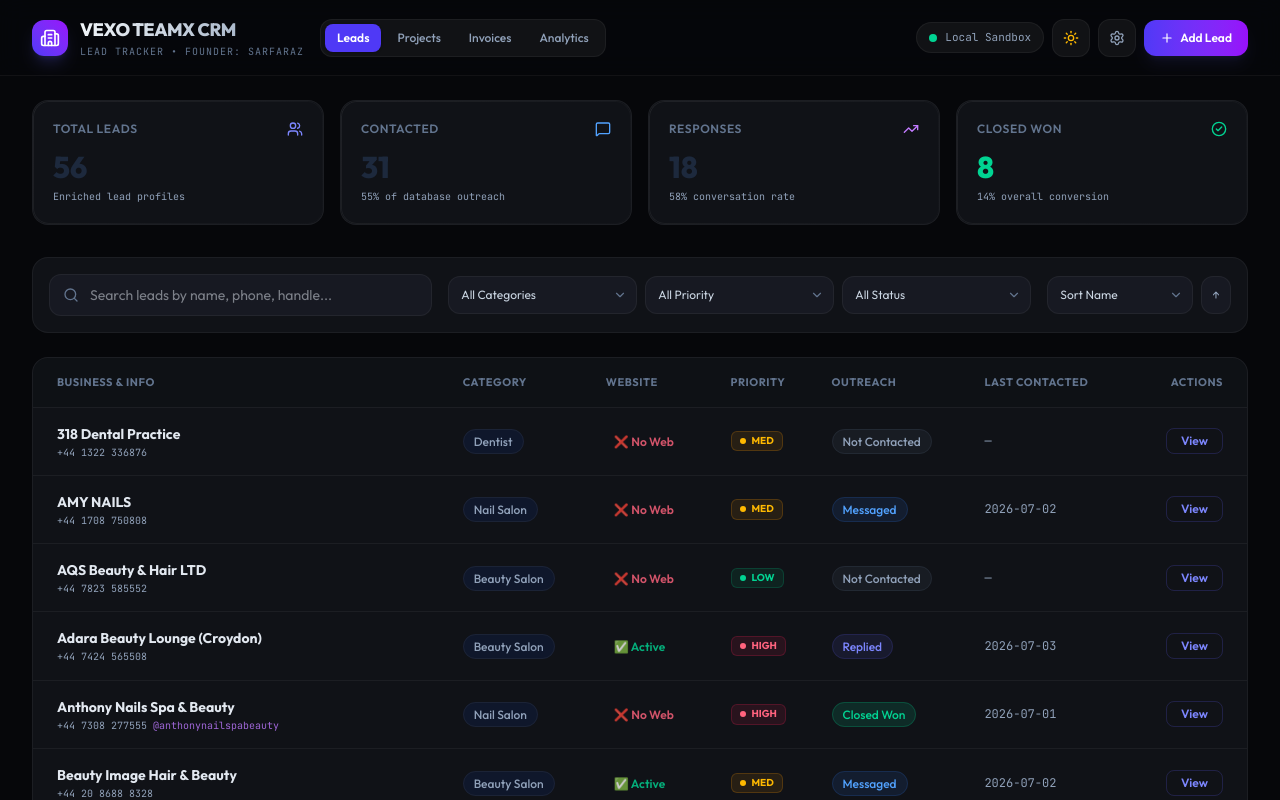
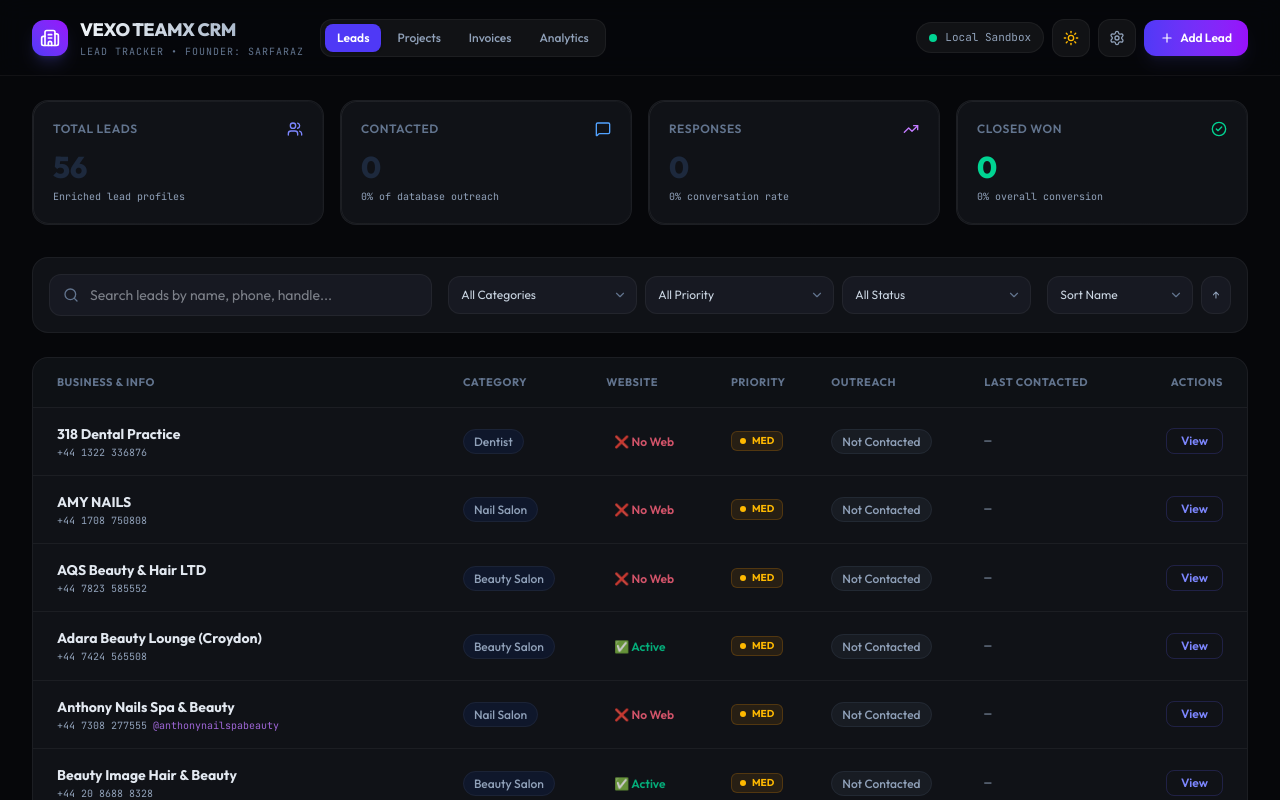
Before and after one commit to Sarfaraz2006/VEXO-CRM, a React (Vite) app: page / in a window 1280 px wide. Shown: the top 800 px of the page. Built offline with nearby package versions, Linux system fonts and the light colour scheme.

Commit message:
Clean up seed data default statuses and add Reset to Default CSV button in Settings

```diff
--- a/src/App.jsx
+++ b/src/App.jsx
@@ -583,6 +583,15 @@ export default function App() {
     document.body.appendChild(link);
     link.click();
     link.remove();
+  };
+
+  const handleResetToDefault = () => {
+    if (window.confirm("Kya aap sach mein CRM data ko reset karke original clean CSV data se restore karna chahte hain? Sabhi changes lost ho jayenge.")) {
+      localStorage.removeItem('leads_crm_data');
+      setLeads(seedLeadsData);
+      showToast('🔄 CRM data reset to default clean CSV values!');
+      setIsSettingsOpen(false);
+    }
   };
 
   return (
@@ -1791,7 +1800,7 @@ export default function App() {
                 )}
 
                 {/* CSV export utilities */}
-                <div className="pt-3 border-t border-white/5">
+                <div className="pt-3 border-t border-white/5 space-y-2">
                   <label className="block text-[10px] text-slate-500 font-mono tracking-wider uppercase mb-1.5">Backup Tools</label>
                   <button
                     type="button"
@@ -1800,6 +1809,14 @@ export default function App() {
                   >
                     <Download className="w-3.5 h-3.5" />
                     Download Vexo TeamX CRM Data as CSV (.csv)
+                  </button>
+                  <button
+                    type="button"
+                    onClick={handleResetToDefault}
+                    className="w-full bg-rose-500/10 hover:bg-rose-500/20 border border-rose-500/20 text-rose-400 py-2 px-4 rounded-xl text-xs font-semibold flex items-center justify-center gap-2 transition"
+                  >
+                    <RefreshCw className="w-3.5 h-3.5" />
+                    Reset to Default Clean CSV Data
                   </button>
                 </div>
 
--- a/src/seedLeads.json
+++ b/src/seedLeads.json
@@ -7,9 +7,9 @@
     "category": "hair salon",
     "website_status": "no",
     "instagram_handle": "",
-    "priority": "HIGH",
-    "outreach_status": "Closed Won",
-    "last_contacted": "2026-07-01",
+    "priority": "MED",
+    "outreach_status": "Not Contacted",
+    "last_contacted": "",
     "notes": "Migrated lead",
     "follow_up_date": ""
   },
@@ -21,7 +21,7 @@
     "category": "hair salon",
     "website_status": "no",
     "instagram_handle": "",
-    "priority": "LOW",
+    "priority": "MED",
     "outreach_status": "Not Contacted",
     "last_contacted": "",
     "notes": "Migrated lead",
@@ -50,8 +50,8 @@
     "website_status": "no",
     "instagram_handle": "",
     "priority": "MED",
-    "outreach_status": "Messaged",
-    "last_contacted": "2026-07-02",
+    "outreach_status": "Not Contacted",
+    "last_contacted": "",
     "notes": "Migrated lead",
     "follow_up_date": ""
   },
@@ -77,11 +77,11 @@
     "category": "beauty salon",
     "website_status": "no",
     "instagram_handle": "",
-    "priority": "HIGH",
-    "outreach_status": "Replied",
-    "last_contacted": "2026-07-03",
+    "priority": "MED",
+    "outreach_status": "Not Contacted",
+    "last_contacted": "",
     "notes": "Migrated lead",
-    "follow_up_date": "2026-07-15"
+    "follow_up_date": ""
   },
   {
     "id": "lead_7",
@@ -92,8 +92,8 @@
     "website_status": "no",
     "instagram_handle": "",
     "priority": "MED",
-    "outreach_status": "Messaged",
-    "last_contacted": "2026-07-02",
+    "outreach_status": "Not Contacted",
+    "last_contacted": "",
     "notes": "Migrated lead",
     "follow_up_date": ""
   },
@@ -105,9 +105,9 @@
     "category": "hair salon",
     "website_status": "no",
     "instagram_handle": "",
-    "priority": "HIGH",
-    "outreach_status": "Closed Won",
-    "last_contacted": "2026-07-01",
+    "priority": "MED",
+    "outreach_status": "Not Contacted",
+    "last_contacted": "",
     "notes": "Migrated lead",
     "follow_up_date": ""
   },
@@ -134,8 +134,8 @@
     "website_status": "no",
     "instagram_handle": "",
     "priority": "MED",
-    "outreach_status": "Messaged",
-    "last_contacted": "2026-07-02",
+    "outreach_status": "Not Contacted",
+    "last_contacted": "",
     "notes": "Migrated lead",
     "follow_up_date": ""
   },
@@ -147,11 +147,11 @@
     "category": "beauty salon",
     "website_status": "no",
     "instagram_handle": "",
-    "priority": "HIGH",
-    "outreach_status": "Replied",
-    "last_contacted": "2026-07-03",
+    "priority": "MED",
+    "outreach_status": "Not Contacted",
+    "last_contacted": "",
     "notes": "Migrated lead",
-    "follow_up_date": "2026-07-15"
+    "follow_up_date": ""
   },
   {
     "id": "lead_12",
@@ -161,7 +161,7 @@
     "category": "hair salon",
     "website_status": "no",
     "instagram_handle": "",
-    "priority": "LOW",
+    "priority": "MED",
     "outreach_status": "Not Contacted",
     "last_contacted": "",
     "notes": "Migrated lead",
@@ -176,8 +176,8 @@
     "website_status": "no",
     "instagram_handle": "",
     "priority": "MED",
-    "outreach_status": "Messaged",
-    "last_contacted": "2026-07-02",
+    "outreach_status": "Not Contacted",
+    "last_contacted": "",
     "notes": "Migrated lead",
     "follow_up_date": ""
   },
@@ -189,7 +189,7 @@
     "category": "hair salon",
     "website_status": "no",
     "instagram_handle": "",
-    "priority": "LOW",
+    "priority": "MED",
     "outreach_status": "Not Contacted",
     "last_contacted": "",
     "notes": "Migrated lead",
@@ -203,9 +203,9 @@
     "category": "beauty salon",
     "website_status": "no",
     "instagram_handle": "",
-    "priority": "HIGH",
-    "outreach_status": "Closed Won",
-    "last_contacted": "2026-07-01",
+    "priority": "MED",
+    "outreach_status": "Not Contacted",
+    "last_contacted": "",
     "notes": "Migrated lead",
     "follow_up_date": ""
   },
@@ -217,11 +217,11 @@
     "category": "hair salon",
     "website_status": "no",
     "instagram_handle": "",
-    "priority": "HIGH",
-    "outreach_status": "Replied",
-    "last_contacted": "2026-07-03",
+    "priority": "MED",
+    "outreach_status": "Not Contacted",
+    "last_contacted": "",
     "notes": "Migrated lead",
-    "follow_up_date": "2026-07-15"
+    "follow_up_date": ""
   },
   {
     "id": "lead_17",
@@ -231,7 +231,7 @@
     "category": "hair salon",
     "website_status": "no",
     "instagram_handle": "",
-    "priority": "LOW",
+    "priority": "MED",
     "outreach_status": "Not Contacted",
     "last_contacted": "",
     "notes": "Migrated lead",
@@ -245,7 +245,7 @@
     "category": "hair salon",
     "website_status": "no",
     "instagram_handle": "",
-    "priority": "LOW",
+    "priority": "MED",
     "outreach_status": "Not Contacted",
     "last_contacted": "",
     "notes": "Migrated lead",
@@ -260,8 +260,8 @@
     "website_status": "no",
     "instagram_handle": "",
     "priority": "MED",
-    "outreach_status": "Messaged",
-    "last_contacted": "2026-07-02",
+    "outreach_status": "Not Contacted",
+    "last_contacted": "",
     "notes": "Migrated lead",
     "follow_up_date": ""
   },
@@ -287,11 +287,11 @@
     "category": "dentist",
     "website_status": "outdated",
     "instagram_handle": "",
-    "priority": "HIGH",
-    "outreach_status": "Replied",
-    "last_contacted": "2026-07-03",
+    "priority": "MED",
+    "outreach_status": "Not Contacted",
+    "last_contacted": "",
     "notes": "Website is not mobile responsive (missing viewport meta)",
-    "follow_up_date": "2026-07-15"
+    "follow_up_date": ""
   },
   {
     "id": "lead_22",
@@ -301,9 +301,9 @@
     "category": "dentist",
     "website_status": "broken",
     "instagram_handle": "",
-    "priority": "HIGH",
-    "outreach_status": "Closed Won",
-    "last_contacted": "2026-07-01",
+    "priority": "MED",
+    "outreach_status": "Not Contacted",
+    "last_contacted": "",
     "notes": "Website returned HTTP status 404",
     "follow_up_date": ""
   },
@@ -315,7 +315,7 @@
     "category": "dentist",
     "website_status": "no",
     "instagram_handle": "",
-    "priority": "LOW",
+    "priority": "MED",
     "outreach_status": "Not Contacted",
     "last_contacted": "",
     "notes": "No website listed on Google Maps",
@@ -344,8 +344,8 @@
     "website_status": "no",
     "instagram_handle": "",
     "priority": "MED",
-    "outreach_status": "Messaged",
-    "last_contacted": "2026-07-02",
+    "outreach_status": "Not Contacted",
+    "last_contacted": "",
     "notes": "No website listed on Google Maps",
     "follow_up_date": ""
   },
@@ -357,11 +357,11 @@
     "category": "beauty salon",
     "website_status": "outdated",
     "instagram_handle": "",
-    "priority": "HIGH",
-    "outreach_status": "Replied",
-    "last_contacted": "2026-07-03",
+    "priority": "MED",
+    "outreach_status": "Not Contacted",
+    "last_contacted": "",
     "notes": "Website is not mobile responsive (missing viewport meta)",
-    "follow_up_date": "2026-07-15"
+    "follow_up_date": ""
   },
   {
     "id": "lead_27",
@@ -371,7 +371,7 @@
     "category": "beauty salon",
     "website_status": "no",
     "instagram_handle": "",
-    "priority": "LOW",
+    "priority": "MED",
     "outreach_status": "Not Contacted",
     "last_contacted": "",
     "notes": "No website listed on Google Maps",
@@ -386,8 +386,8 @@
     "website_status": "no",
     "instagram_handle": "kirstysbeauty_room",
     "priority": "MED",
-    "outreach_status": "Messaged",
-    "last_contacted": "2026-07-02",
+    "outreach_status": "Not Contacted",
+    "last_contacted": "",
     "notes": "No dedicated website, lists Instagram profile",
     "follow_up_date": ""
   },
@@ -399,9 +399,9 @@
     "category": "beauty salon",
     "website_status": "no",
     "instagram_handle": "",
-    "priority": "HIGH",
-    "outreach_status": "Closed Won",
-    "last_contacted": "2026-07-01",
+    "priority": "MED",
+    "outreach_status": "Not Contacted",
+    "last_contacted": "",
     "notes": "No website listed on Google Maps",
     "follow_up_date": ""
   },
@@ -413,7 +413,7 @@
     "category": "beauty salon",
     "website_status": "no",
     "instagram_handle": "",
-    "priority": "LOW",
+    "priority": "MED",
     "outreach_status": "Not Contacted",
     "last_contacted": "",
     "notes": "No website listed on Google Maps",
@@ -427,11 +427,11 @@
     "category": "beauty salon",
     "website_status": "outdated",
     "instagram_handle": "",
-    "priority": "HIGH",
-    "outreach_status": "Replied",
-    "last_contacted": "2026-07-03",
+    "priority": "MED",
+    "outreach_status": "Not Contacted",
+    "last_contacted": "",
     "notes": "Website is not mobile responsive (missing viewport meta)",
-    "follow_up_date": "2026-07-15"
+    "follow_up_date": ""
   },
   {
     "id": "lead_32",
@@ -470,8 +470,8 @@
     "website_status": "outdated",
     "instagram_handle": "",
     "priority": "MED",
-    "outreach_status": "Messaged",
-    "last_contacted": "2026-07-02",
+    "outreach_status": "Not Contacted",
+    "last_contacted": "",
     "notes": "Website copyright year is outdated: 2022",
     "follow_up_date": ""
   },
@@ -497,9 +497,9 @@
     "category": "beauty salon",
     "website_status": "no",
     "instagram_handle": "",
-    "priority": "HIGH",
-    "outreach_status": "Closed Won",
-    "last_contacted": "2026-07-01",
+    "priority": "MED",
+    "outreach_status": "Not Contacted",
+    "last_contacted": "",
     "notes": "No website listed on Google Maps",
     "follow_up_date": ""
   },
@@ -512,8 +512,8 @@
     "website_status": "outdated",
     "instagram_handle": "snm.london.hair.studio",
     "priority": "MED",
-    "outreach_status": "Messaged",
-    "last_contacted": "2026-07-02",
+    "outreach_status": "Not Contacted",
+    "last_contacted": "",
     "notes": "Website is not mobile responsive (missing viewport meta)",
     "follow_up_date": ""
   },
@@ -525,7 +525,7 @@
     "category": "beauty salon",
     "website_status": "outdated",
     "instagram_handle": "",
-    "priority": "LOW",
+    "priority": "MED",
     "outreach_status": "Not Contacted",
     "last_contacted": "",
     "notes": "Website is not mobile responsive (missing viewport meta)",
@@ -539,7 +539,7 @@
     "category": "nail salon",
     "website_status": "no",
     "instagram_handle": "",
-    "priority": "LOW",
+    "priority": "MED",
     "outreach_status": "Not Contacted",
     "last_contacted": "",
     "notes": "No website listed on Google Maps",
@@ -554,8 +554,8 @@
     "website_status": "no",
     "instagram_handle": "",
     "priority": "MED",
-    "outreach_status": "Messaged",
-    "last_contacted": "2026-07-02",
+    "outreach_status": "Not Contacted",
+    "last_contacted": "",
     "notes": "No website listed on Google Maps",
     "follow_up_date": ""
   },
@@ -567,11 +567,11 @@
     "category": "nail salon",
     "website_status": "outdated",
     "instagram_handle": "",
-    "priority": "HIGH",
-    "outreach_status": "Replied",
-    "last_contacted": "2026-07-03",
+    "priority": "MED",
+    "outreach_status": "Not Contacted",
+    "last_contacted": "",
     "notes": "Website is not mobile responsive (missing viewport meta)",
-    "follow_up_date": "2026-07-15"
+    "follow_up_date": ""
   },
   {
     "id": "lead_42",
@@ -595,9 +595,9 @@
     "category": "nail salon",
     "website_status": "no",
     "instagram_handle": "anthonynailspabeauty",
-    "priority": "HIGH",
-    "outreach_status": "Closed Won",
-    "last_contacted": "2026-07-01",
+    "priority": "MED",
+    "outreach_status": "Not Contacted",
+    "last_contacted": "",
     "notes": "No dedicated website, lists Instagram profile",
     "follow_up_date": ""
   },
@@ -609,7 +609,7 @@
     "category": "nail salon",
     "website_status": "no",
     "instagram_handle": "lamouroflondon_88",
-    "priority": "LOW",
+    "priority": "MED",
     "outreach_status": "Not Contacted",
     "last_contacted": "",
     "notes": "No dedicated website, lists Instagram profile",
@@ -637,11 +637,11 @@
     "category": "nail salon",
     "website_status": "no",
     "instagram_handle": "",
-    "priority": "HIGH",
-    "outreach_status": "Replied",
-    "last_contacted": "2026-07-03",
+    "priority": "MED",
+    "outreach_status": "Not Contacted",
+    "last_contacted": "",
     "notes": "No dedicated website, lists Facebook page",
-    "follow_up_date": "2026-07-15"
+    "follow_up_date": ""
   },
   {
     "id": "lead_47",
@@ -665,7 +665,7 @@
     "category": "nail salon",
     "website_status": "no",
     "instagram_handle": "",
-    "priority": "LOW",
+    "priority": "MED",
     "outreach_status": "Not Contacted",
     "last_contacted": "",
     "notes": "No website listed on Google Maps",
@@ -680,8 +680,8 @@
     "website_status": "no",
     "instagram_handle": "",
     "priority": "MED",
-    "outreach_status": "Messaged",
-    "last_contacted": "2026-07-02",
+    "outreach_status": "Not Contacted",
+    "last_contacted": "",
     "notes": "No website listed on Google Maps",
     "follow_up_date": ""
   },
@@ -693,9 +693,9 @@
     "category": "nail salon",
     "website_status": "no",
     "instagram_handle": "thenailsuite.uk",
-    "priority": "HIGH",
-    "outreach_status": "Closed Won",
-    "last_contacted": "2026-07-01",
+    "priority": "MED",
+    "outreach_status": "Not Contacted",
+    "last_contacted": "",
     "notes": "No dedicated website, lists Instagram profile",
     "follow_up_date": ""
   },
@@ -707,11 +707,11 @@
     "category": "nail salon",
     "website_status": "broken",
     "instagram_handle": "",
-    "priority": "HIGH",
-    "outreach_status": "Replied",
-    "last_contacted": "2026-07-03",
+    "priority": "MED",
+    "outreach_status": "Not Contacted",
+    "last_contacted": "",
     "notes": "Website failed to load: Page.goto: Timeout 10000ms exceeded.\nCall log:\n  - navigating to \"http://www.nailstationromford.co.uk/\", waiting until \"commit\"",
-    "follow_up_date": "2026-07-15"
+    "follow_up_date": ""
   },
   {
     "id": "lead_52",
@@ -722,8 +722,8 @@
     "website_status": "no",
     "instagram_handle": "",
     "priority": "MED",
-    "outreach_status": "Messaged",
-    "last_contacted": "2026-07-02",
+    "outreach_status": "Not Contacted",
+    "last_contacted": "",
     "notes": "No website listed on Google Maps",
     "follow_up_date": ""
   },
@@ -735,7 +735,7 @@
     "category": "nail salon",
     "website_status": "no",
     "instagram_handle": "",
-    "priority": "LOW",
+    "priority": "MED",
     "outreach_status": "Not Contacted",
     "last_contacted": "",
     "notes": "No website listed on Google Maps",
@@ -749,7 +749,7 @@
     "category": "nail salon",
     "website_status": "no",
     "instagram_handle": "",
-    "priority": "LOW",
+    "priority": "MED",
     "outreach_status": "Not Contacted",
     "last_contacted": "",
     "notes": "No website listed on Google Maps",
@@ -764,8 +764,8 @@
     "website_status": "no",
     "instagram_handle": "royalnailsandbeauty_",
     "priority": "MED",
-    "outreach_status": "Messaged",
-    "last_contacted": "2026-07-02",
+    "outreach_status": "Not Contacted",
+    "last_contacted": "",
     "notes": "No dedicated website, lists Instagram profile",
     "follow_up_date": ""
   },
@@ -777,10 +777,10 @@
     "category": "nail salon",
     "website_status": "no",
     "instagram_handle": "",
-    "priority": "HIGH",
-    "outreach_status": "Replied",
-    "last_contacted": "2026-07-03",
+    "priority": "MED",
+    "outreach_status": "Not Contacted",
+    "last_contacted": "",
     "notes": "No website listed on Google Maps",
-    "follow_up_date": "2026-07-15"
+    "follow_up_date": ""
   }
 ]
```
